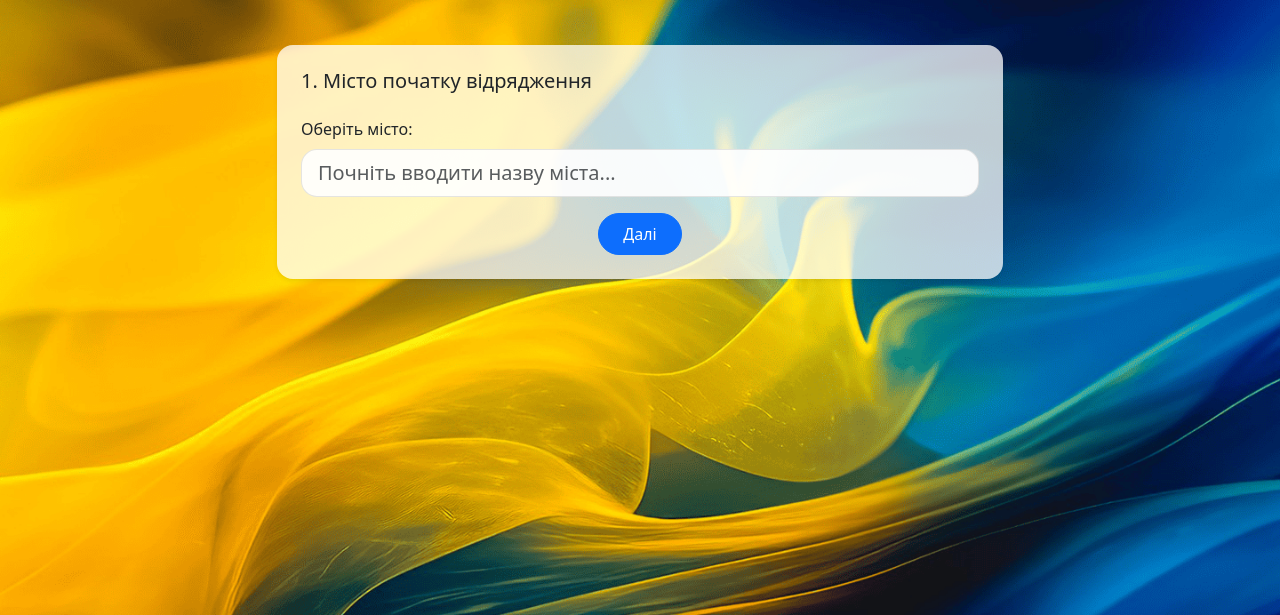
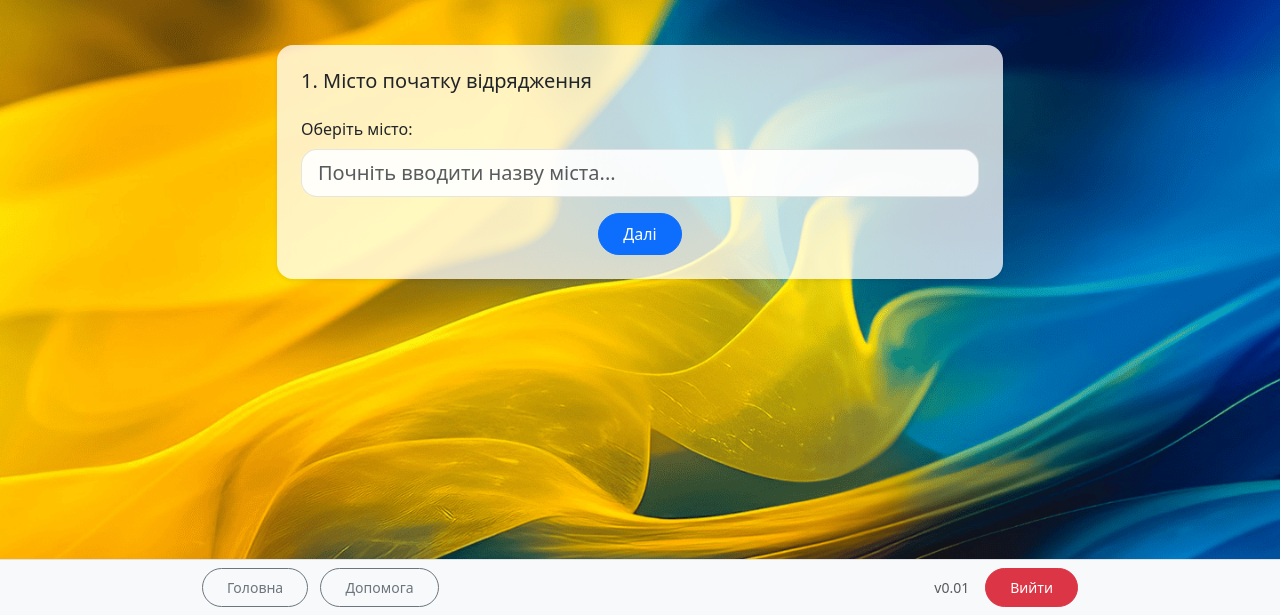
Before and after one commit to zhatrus/security.app.github.io, a plain HTML site: page index.html in a window 1280 px wide. Shown: the part 185-800 px from the top of the page. Drawn offline with nearby package versions, Linux system fonts and the light colour scheme.

Commit message:
завантажив на сторінки v0.01 footor

```diff
--- a/index.html
+++ b/index.html
@@ -1169,11 +1169,26 @@
     <div id="main-content" style="display: none;">
         <div class="container">
             <!-- Весь попередній контент залишається тут -->
-            <button onclick="signOut()" class="btn btn-danger position-fixed top-0 end-0 m-3">
-                Вийти
-            </button>
         </div>
     </div>
+
+    <!-- Футер з навігацією -->
+    <footer class="fixed-bottom bg-light py-2 border-top">
+        <div class="container">
+            <div class="d-flex justify-content-between align-items-center">
+                <div>
+                    <button class="btn btn-sm btn-outline-secondary me-2">Головна</button>
+                    <button class="btn btn-sm btn-outline-secondary">Допомога</button>
+                </div>
+                <div class="d-flex align-items-center">
+                    <small class="text-muted me-3">v0.01</small>
+                    <button onclick="signOut()" class="btn btn-sm btn-danger">
+                        Вийти
+                    </button>
+                </div>
+            </div>
+        </div>
+    </footer>
 
     <!-- Контейнер для Toast повідомлень -->
     <div class="toast-container"></div>
```
